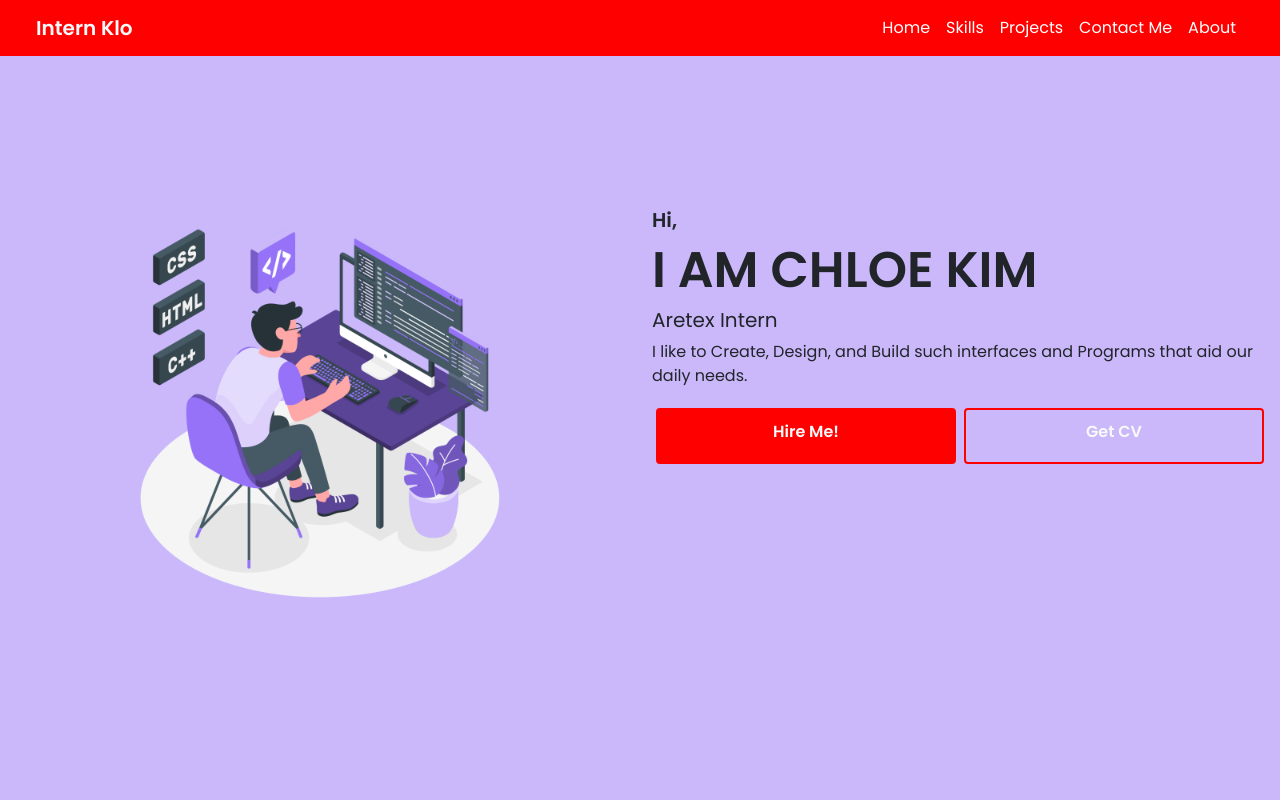
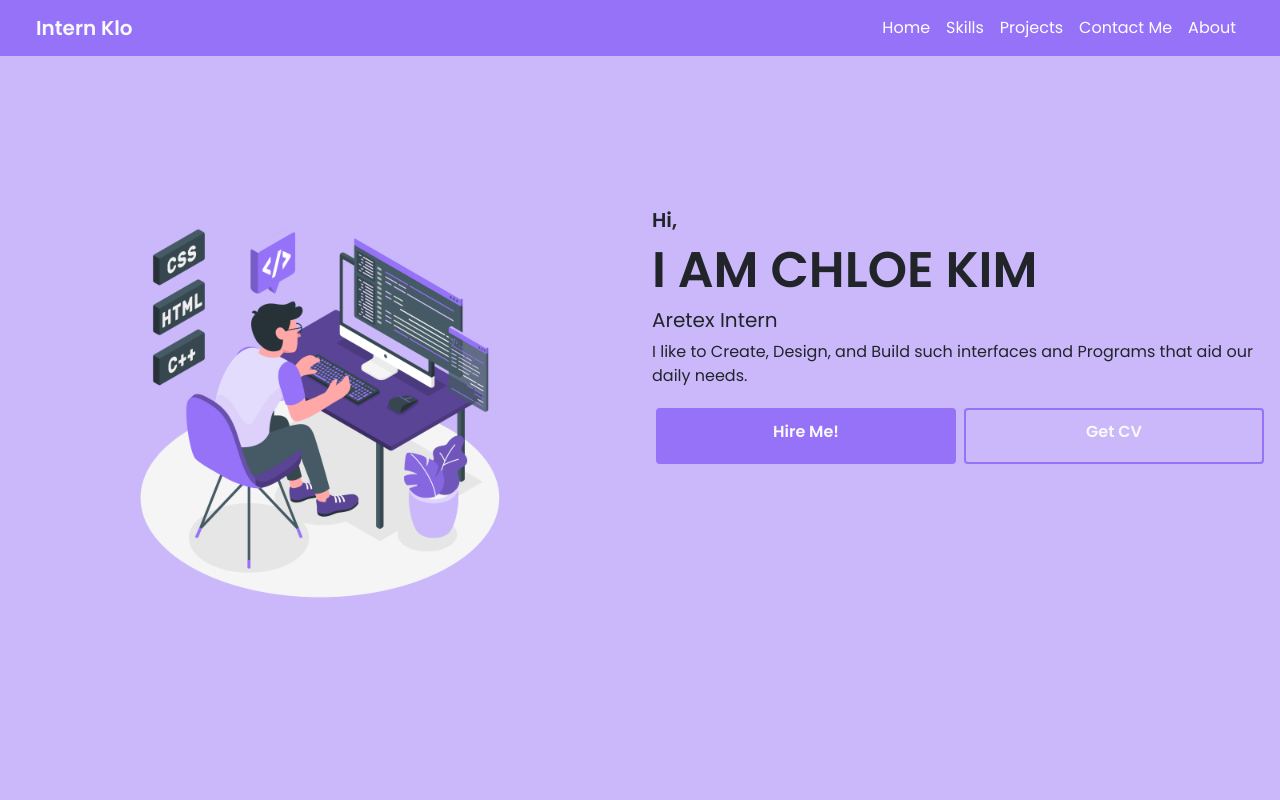
Before and after one commit to ImChloeLazaro/imchloelazaro.github.io, a plain HTML site: page index.html in a window 1280 px wide. Shown: the top 800 px of the page. Drawn offline with nearby package versions, Linux system fonts and the light colour scheme.

Commit message:
Update app.css

```diff
--- a/app.css
+++ b/app.css
@@ -8,7 +8,7 @@
     scroll-behavior: smooth;
     cursor: none;
     /* Init variables */
-    --primary : red;
+    --primary : #9572F8;
     --secondary: #CAB8FB;
     --light: #FEFEFE;
 }
```
